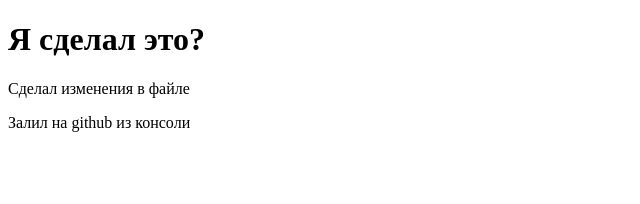
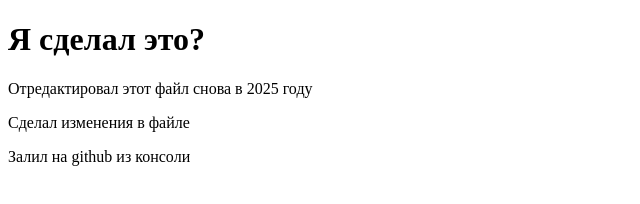
Before and after one commit to Maslenko/first-git, a plain HTML site: page index.html in a window 1280 px wide. Shown: the whole page, without its empty margins (0-640 px from the left). Drawn offline with Linux system fonts and the light colour scheme.

Commit message:
Update index.html

```diff
--- a/index.html
+++ b/index.html
@@ -6,6 +6,7 @@
 </head>
 <body>
 <h1>Я сделал это?</h1>
+<p>Отредактировал этот файл снова в 2025 году</p>
 <p>Сделал изменения в файле</p>
 <p>Залил на github из консоли</p>
 </body>
```
